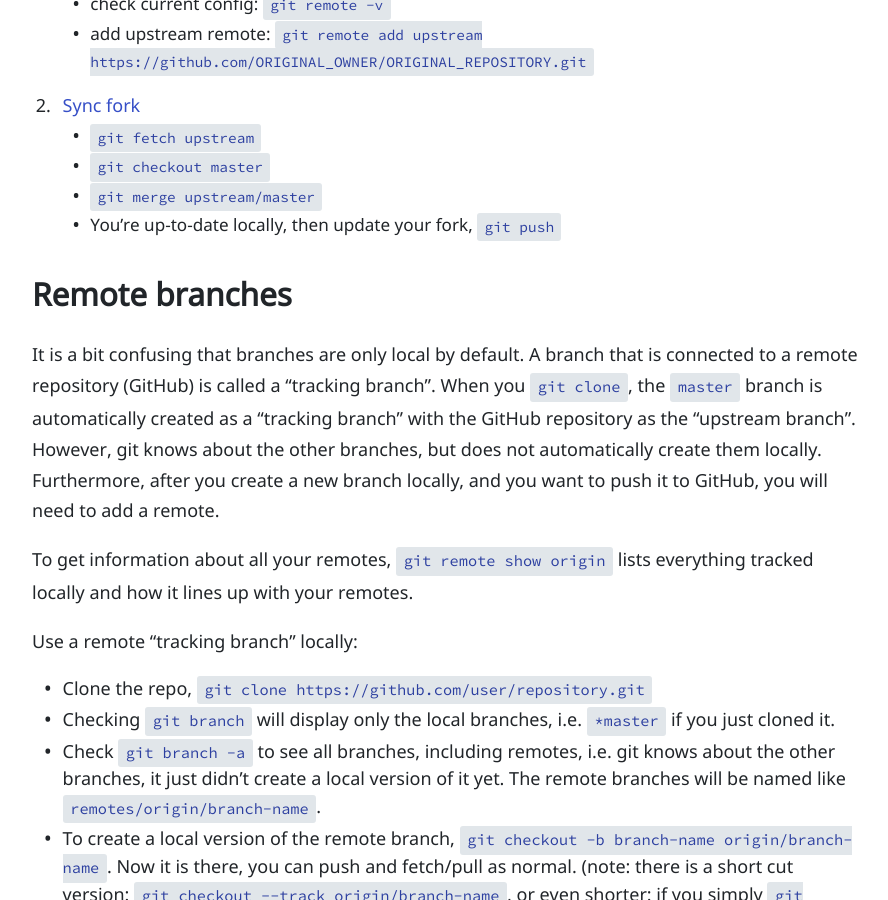
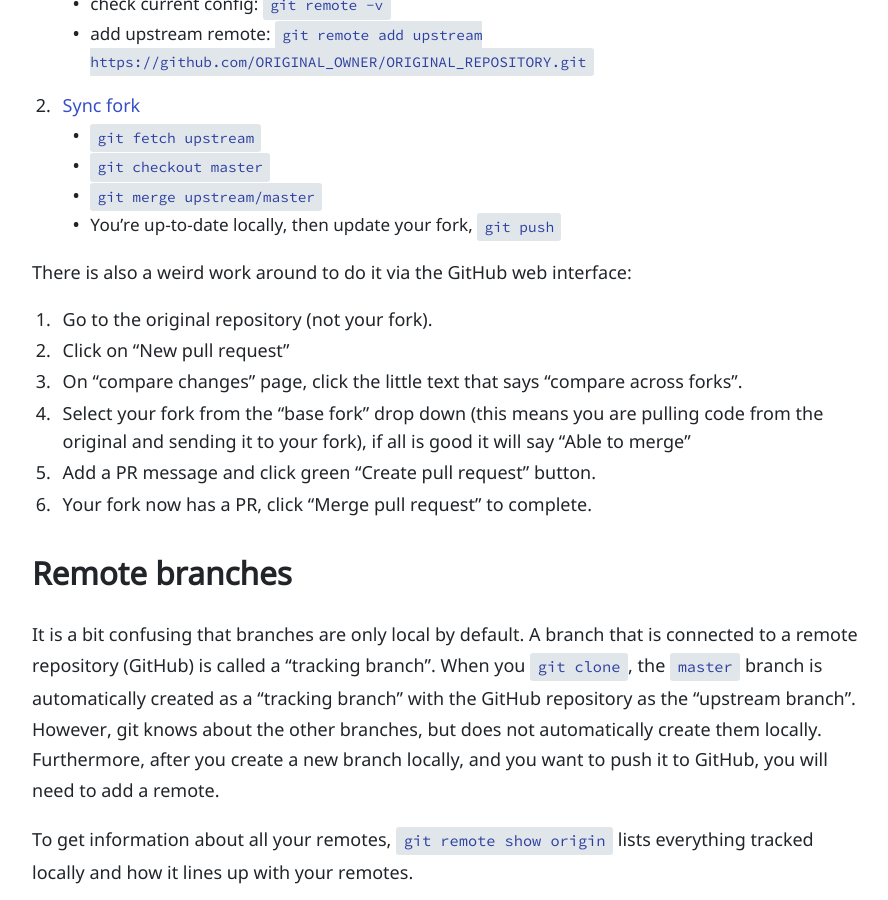
Before and after one commit to evanwill/_drafts, a Jekyll site: the page built from _notes/git-notes.md, in a window 1280 px wide and 900 px high, scrolled down 432 px. Shown: the whole window, without its empty margins (194-1082 px from the left). Built offline with Jekyll 4.4.1, drawn with Linux system fonts in a browser that asks for light colours.

Commit message:
add sync fork note

```diff
--- a/_notes/git-notes.md
+++ b/_notes/git-notes.md
@@ -17,6 +17,15 @@ To Sync your fork from the original repository is two steps:
     - `git checkout master`
     - `git merge upstream/master`
     - You're up-to-date locally, then update your fork, `git push`
+
+There is also a weird work around to do it via the GitHub web interface:
+
+1. Go to the original repository (not your fork).
+2. Click on "New pull request"
+3. On "compare changes" page, click the little text that says "compare across forks".
+4. Select your fork from the "base fork" drop down (this means you are pulling code from the original and sending it to your fork), if all is good it will say "Able to merge"
+5. Add a PR message and click green "Create pull request" button.
+6. Your fork now has a PR, click "Merge pull request" to complete.
 
 ## Remote branches
 
```
